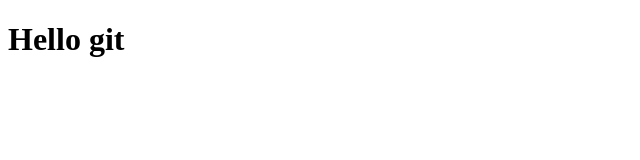
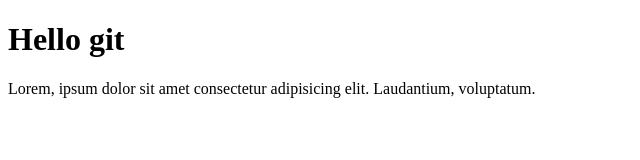
Before and after one commit to HarisGunawanRomadon/belajar-git-remote, a plain HTML site: page index.html in a window 1280 px wide. Shown: the whole page, without its empty margins (0-640 px from the left). Drawn offline with Linux system fonts and the light colour scheme.

Commit message:
menambahkan paragraf di index.html

```diff
--- a/index.html
+++ b/index.html
@@ -7,5 +7,6 @@
 </head>
 <body>
   <h1>Hello git</h1>
+  <p>Lorem, ipsum dolor sit amet consectetur adipisicing elit. Laudantium, voluptatum.</p>
 </body>
 </html>
```
